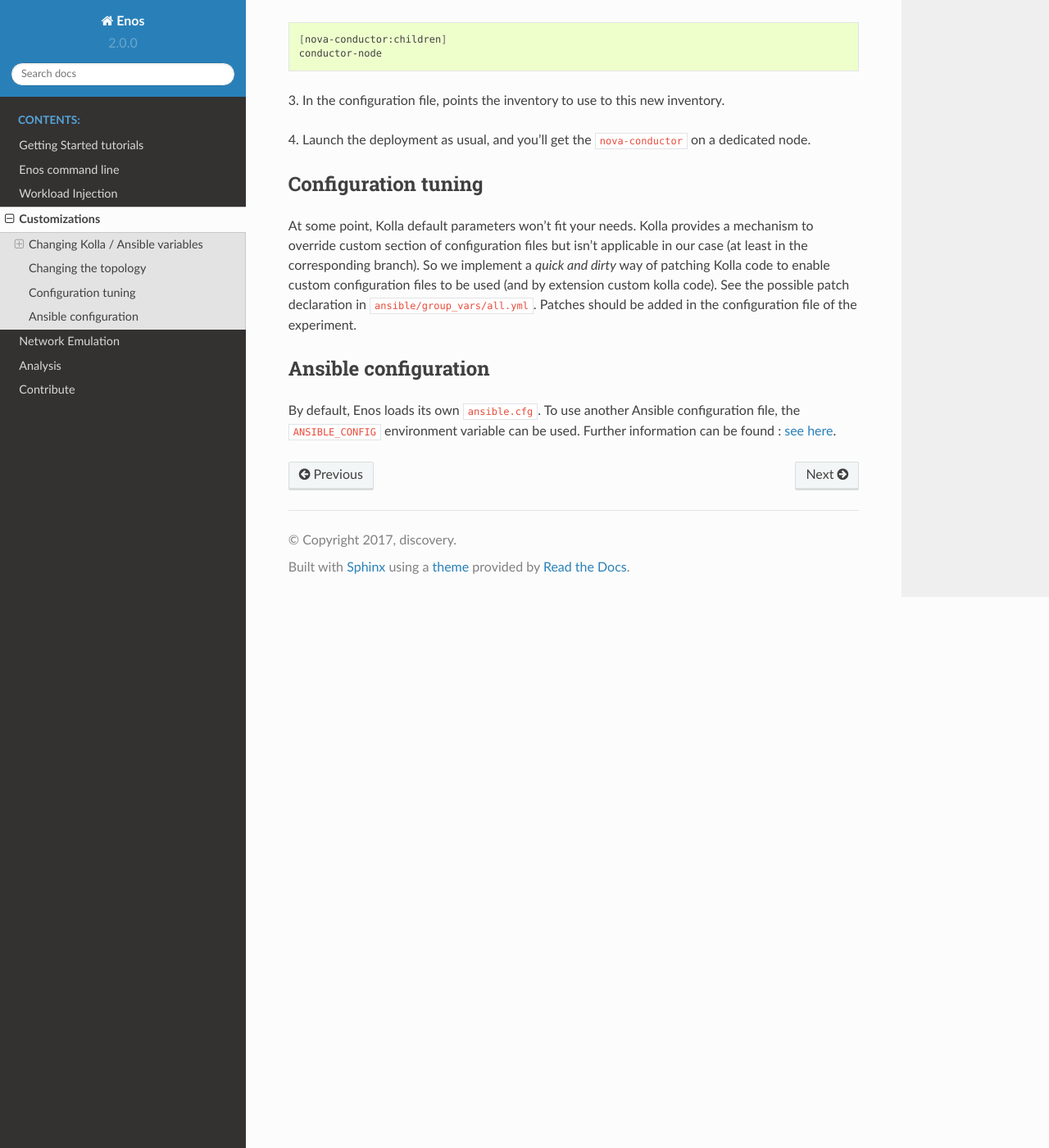
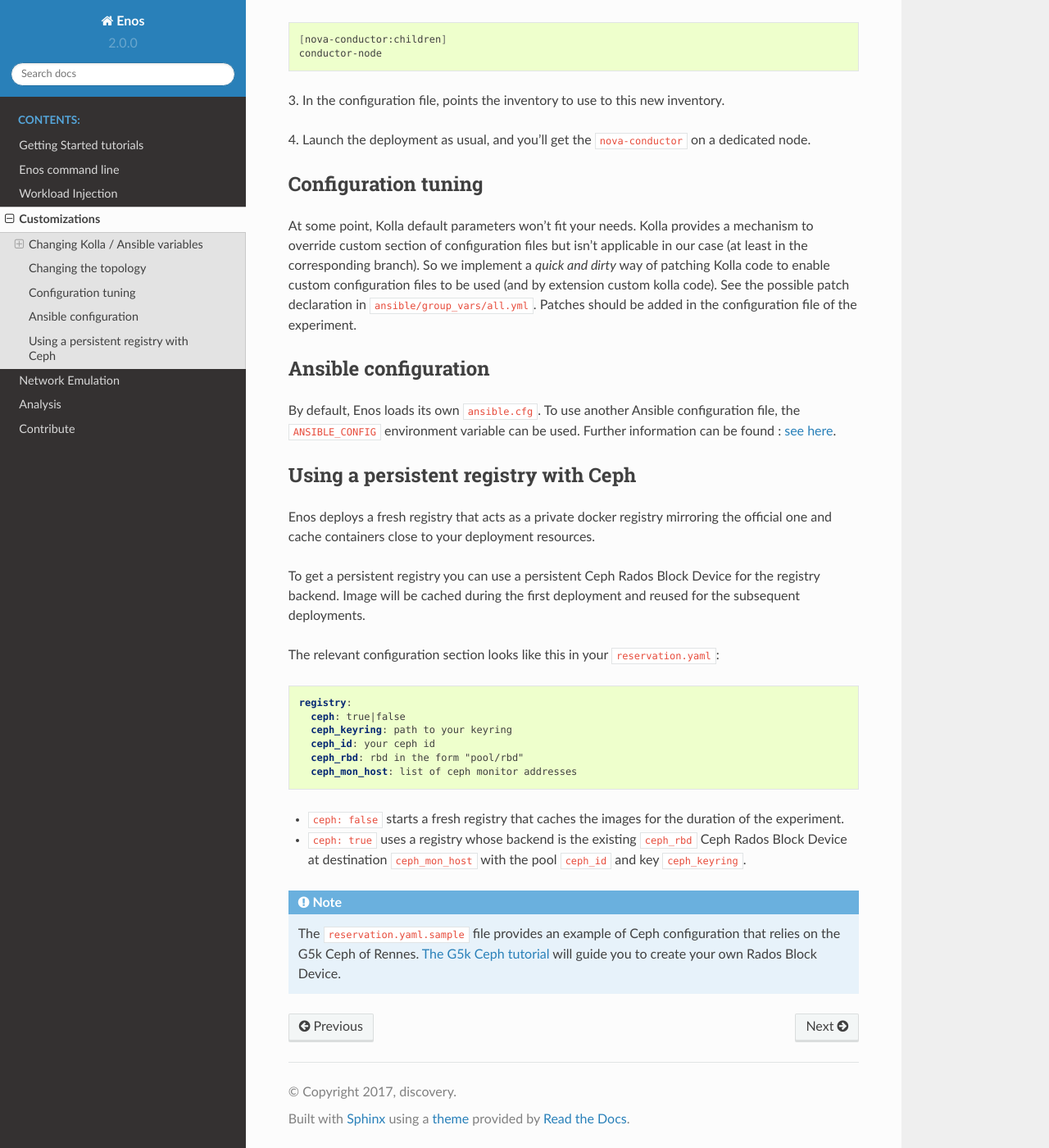
Before and after one commit to BeyondTheClouds/enos, a Sphinx documentation site: the page built from docs/customization/index.rst, in a window 1280 px wide and 1400 px high, scrolled down 1223 px. Shown: the whole window at 82% size. Built offline with Sphinx 7.4.7 and the Read the Docs theme 2.0.0, drawn with Linux system fonts in a browser that asks for light colours.

Commit message:
Parameterize ceph monitor hosts from reservation file
Fix #119

```diff
--- a/docs/customization/index.rst
+++ b/docs/customization/index.rst
@@ -93,3 +93,43 @@ By default, Enos loads its own ``ansible.cfg``. To use another Ansible
 configuration file, the ``ANSIBLE_CONFIG`` environment variable can be used.
 Further information can be found : `see here
 <http://docs.ansible.com/ansible/intro_configuration.html>`_.
+
+
+Using a persistent registry with Ceph
+-------------------------------------
+
+Enos deploys a fresh registry that acts as a private docker registry
+mirroring the official one and cache containers close to your
+deployment resources.
+
+To get a persistent registry you can use a persistent Ceph Rados Block
+Device for the registry backend. Image will be cached during the first
+deployment and reused for the subsequent deployments.
+
+The relevant configuration section looks like this in your
+``reservation.yaml``:
+
+.. code-block:: yaml
+
+    registry:
+      ceph: true|false
+      ceph_keyring: path to your keyring
+      ceph_id: your ceph id
+      ceph_rbd: rbd in the form "pool/rbd"
+      ceph_mon_host: list of ceph monitor addresses
+
+
+* ``ceph: false`` starts a fresh registry that caches the images for
+  the duration of the experiment.
+* ``ceph: true`` uses a registry whose backend is the existing
+  ``ceph_rbd`` Ceph Rados Block Device at destination
+  ``ceph_mon_host`` with the pool ``ceph_id`` and key
+  ``ceph_keyring``.
+
+
+.. note ::
+
+   The ``reservation.yaml.sample`` file provides an example of Ceph
+   configuration that relies on the G5k Ceph of Rennes. `The G5k Ceph
+   tutorial <https://www.grid5000.fr/mediawiki/index.php/Ceph>`_ will
+   guide you to create your own Rados Block Device.
```
Also changed, not shown: docs/getting-started/grid5000.rst (+0 -28 lines), 4 other files.
